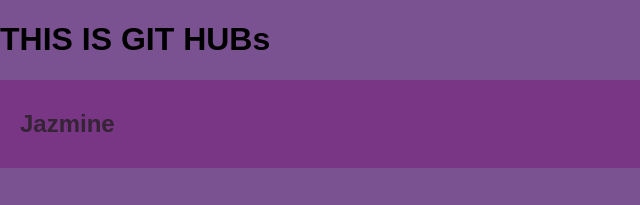
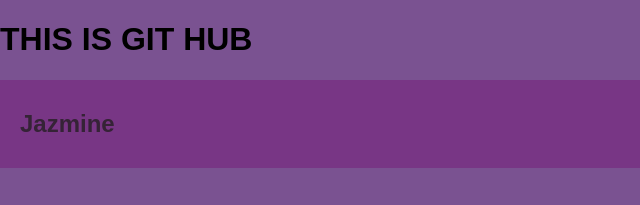
Before and after one commit to azjagonzalesau-max/gitsmpl, a plain HTML site: page index.html in a window 1280 px wide. Shown: the top 205 px of the page, 0-640 px from the left. Drawn offline with Linux system fonts and the light colour scheme.

Commit message:
add heading

```diff
--- a/index.html
+++ b/index.html
@@ -7,7 +7,7 @@
     <link rel="stylesheet" href="style.css">
 </head>
 <body>
-    <h1>THIS IS GIT HUBs</h1>
+    <h1>THIS IS GIT HUB</h1>
 
     <!-- Navigation -->
     <nav>
```
